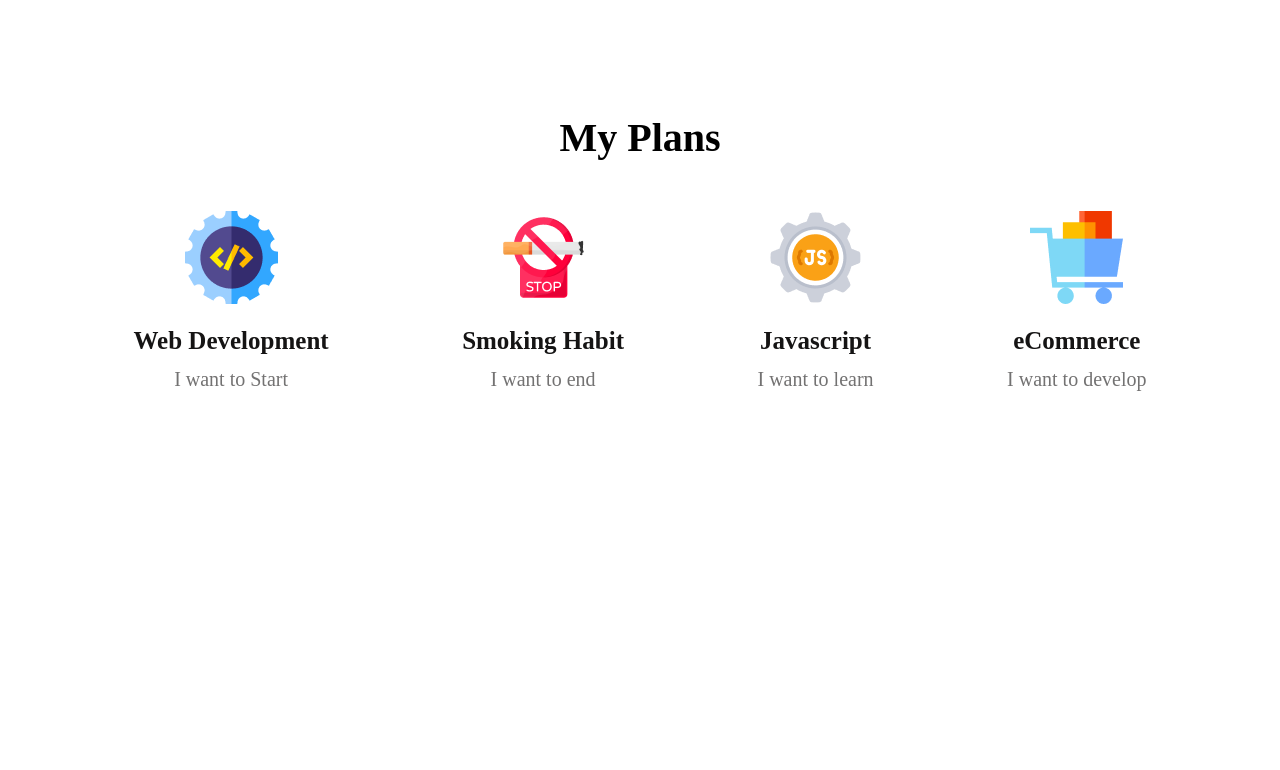
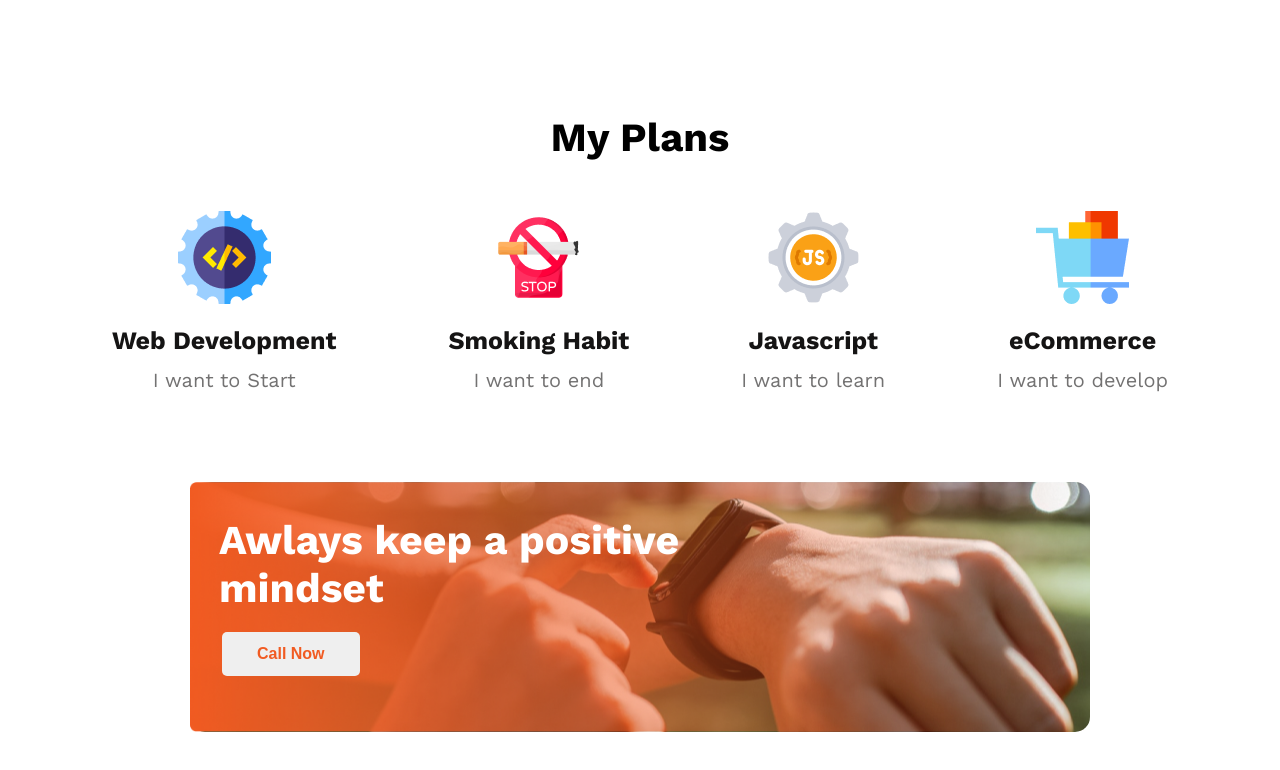
Before and after one commit to joseph-hrith7/PH_assingment-1, a plain HTML site: page index.html in a window 1280 px wide. Shown: the part 1284-2054 px from the top of the page. Before the commit the page ends 1675 px from the top, so only its background shows below. Drawn offline with nearby package versions, Linux system fonts and the light colour scheme.

Commit message:
mindset added

```diff
--- a/css/style.css
+++ b/css/style.css
@@ -2,7 +2,7 @@
     margin: 0;
     padding: 0;
 }
-{
+body{
     font-family: 'Work Sans', sans-serif;
 }
 
@@ -129,3 +129,37 @@ margin-bottom: 15px;
     font-size: 20px;
 }
 /* plans ends here */
+/* Mindset starts here */
+.parent-mind{
+    margin: 90px 0;
+}
+.mindset{
+    width: 900px;
+    margin: 0 auto;
+    background-image: url('../images/watch.png');
+    height: 250px;
+    background-repeat: no-repeat;
+    background-position: center;
+    border-radius: 15px;
+}
+.mindset img {
+    width: 900px;
+    height: 250px;
+}
+.mindset-head{
+
+    margin:-220px 0 20px 29px;
+    font-size: 41px;
+    color: white;
+}
+.mindset button{
+    border: none;
+    padding: 13px 35px;
+    margin-left: 32px;
+    font-size: 16px;
+    border-radius: 5px;
+    font-weight: 600;
+    text-align: center;
+    color: #F15B22;
+}
+/* Mindset ends here */
--- a/index.html
+++ b/index.html
@@ -62,6 +62,13 @@
             </div>
         </div>
         <!-- Mindset starts here -->
+        <div class="parent-mind">
+            <div class="mindset">
+                <img src="images/gradient2.png" alt="a gradient image">
+                <h1 class="mindset-head">Awlays keep a positive <br> mindset</h1>
+                <button class="mind-button">Call Now</button>
+            </div>
+        </div>
         <!-- mindset end here -->
     </main>
     <!-- main ends here -->
```
